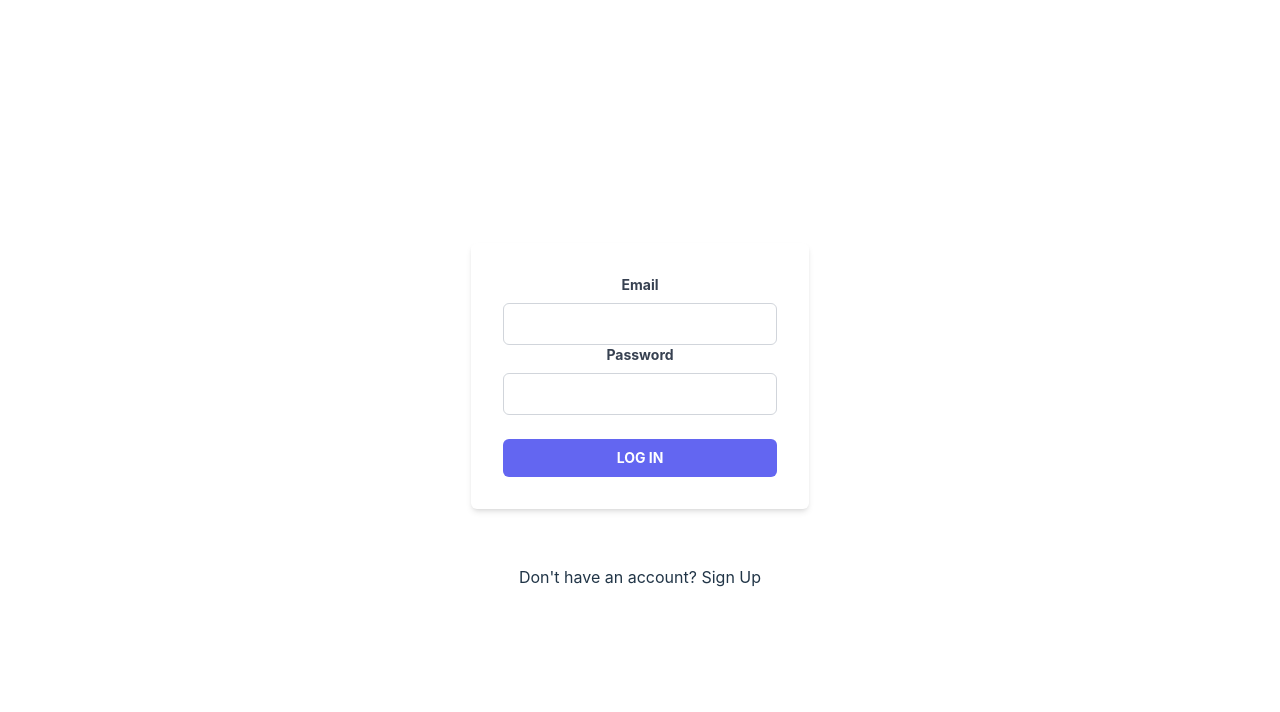
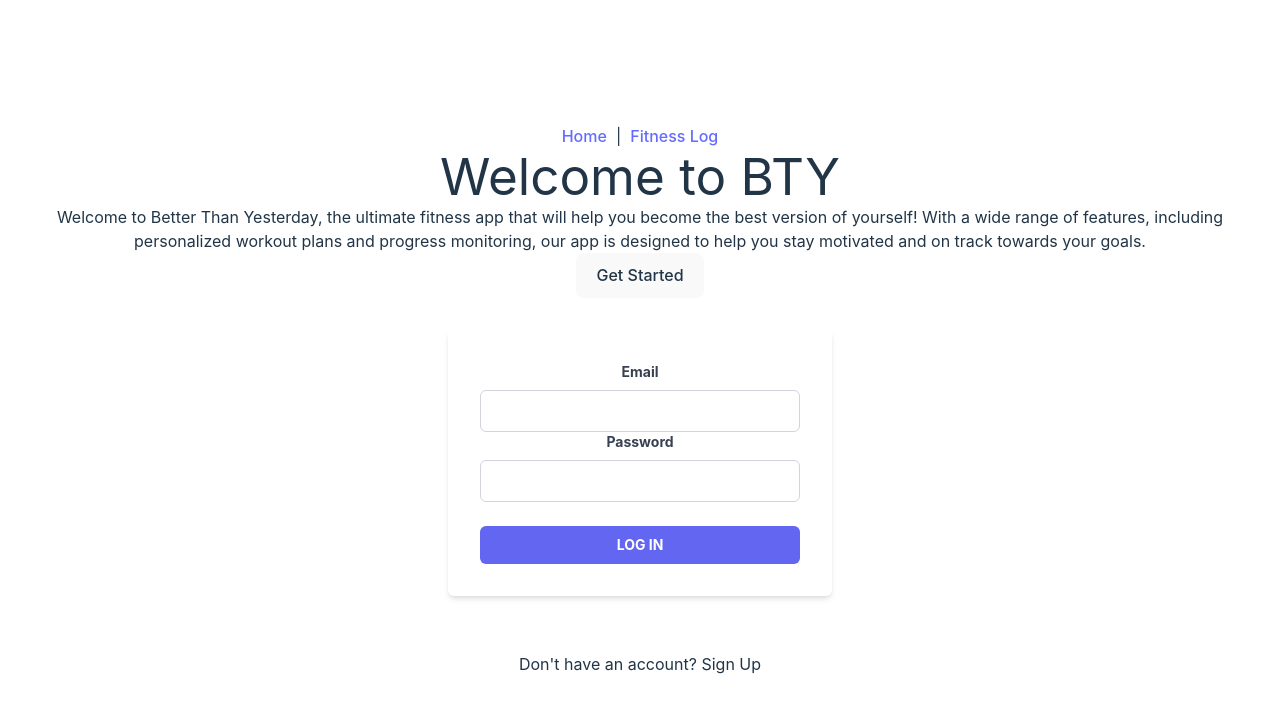
Before and after one commit to ryanqle/BTY, a React (Vite) app: page / in a window 1280 px wide. Shown: the top 712 px of the page. Built offline with nearby package versions, Linux system fonts and the light colour scheme.

Commit message:
Nav Bar with Log In and Out function

```diff
--- /dev/null
+++ b/src/components/NavBar/NavBar.jsx
@@ -0,0 +1,18 @@
+import React from 'react'
+import { Link } from 'react-router-dom'
+import UserLogOut from '../UserLogOut/UserLogOut'
+
+export default function NavBar({user, setUser}) {
+    return (
+      <nav>
+        <span><Link to="/">Home</Link></span>
+        &nbsp; | &nbsp;
+        <span><Link to="/fitnesslog">Fitness Log</Link></span>
+        {user ?
+        <UserLogOut user={user} setUser={setUser}/>
+        :
+        <></>
+        }
+      </nav>
+    )
+  }
--- /dev/null
+++ b/src/components/UserLogOut/UserLogOut.jsx
@@ -0,0 +1,15 @@
+import React from 'react'
+import { logOut } from '../../utilities/users-service';
+
+export default function UserLogOut({user, setUser}) {
+    function handleLogOut() {
+        logOut();
+        setUser(null);
+    }
+  return (
+    <div className="UserLogOut">
+    <div>{user.name}</div>
+    <button className="btn-sm" onClick={handleLogOut}>LOG OUT</button>
+  </div>
+  )
+}
--- a/src/pages/App/App.jsx
+++ b/src/pages/App/App.jsx
@@ -1,14 +1,21 @@
 import { useState } from 'react'
 import '../App/App.css'
 import AuthPage from '../AuthPage/AuthPage'
+import NavBar from '../../components/NavBar/NavBar';
 
 
 function App() {
   const [user, setUser] = useState(null);
   return (
    <>
-   {user ? <>
-
+   <NavBar user={user} setUser={setUser}/>
+   <h1>Welcome to BTY</h1>
+   <div>
+   Welcome to Better Than Yesterday, the ultimate fitness app that will help you become the best version of yourself! With a wide range of features, including personalized workout plans and progress monitoring, our app is designed to help you stay motivated and on track towards your goals.
+   </div>
+   <button>Get Started</button>
+   {user ?
+   <>
    </> : <AuthPage setUser={setUser}/>
    }
    </>
```
